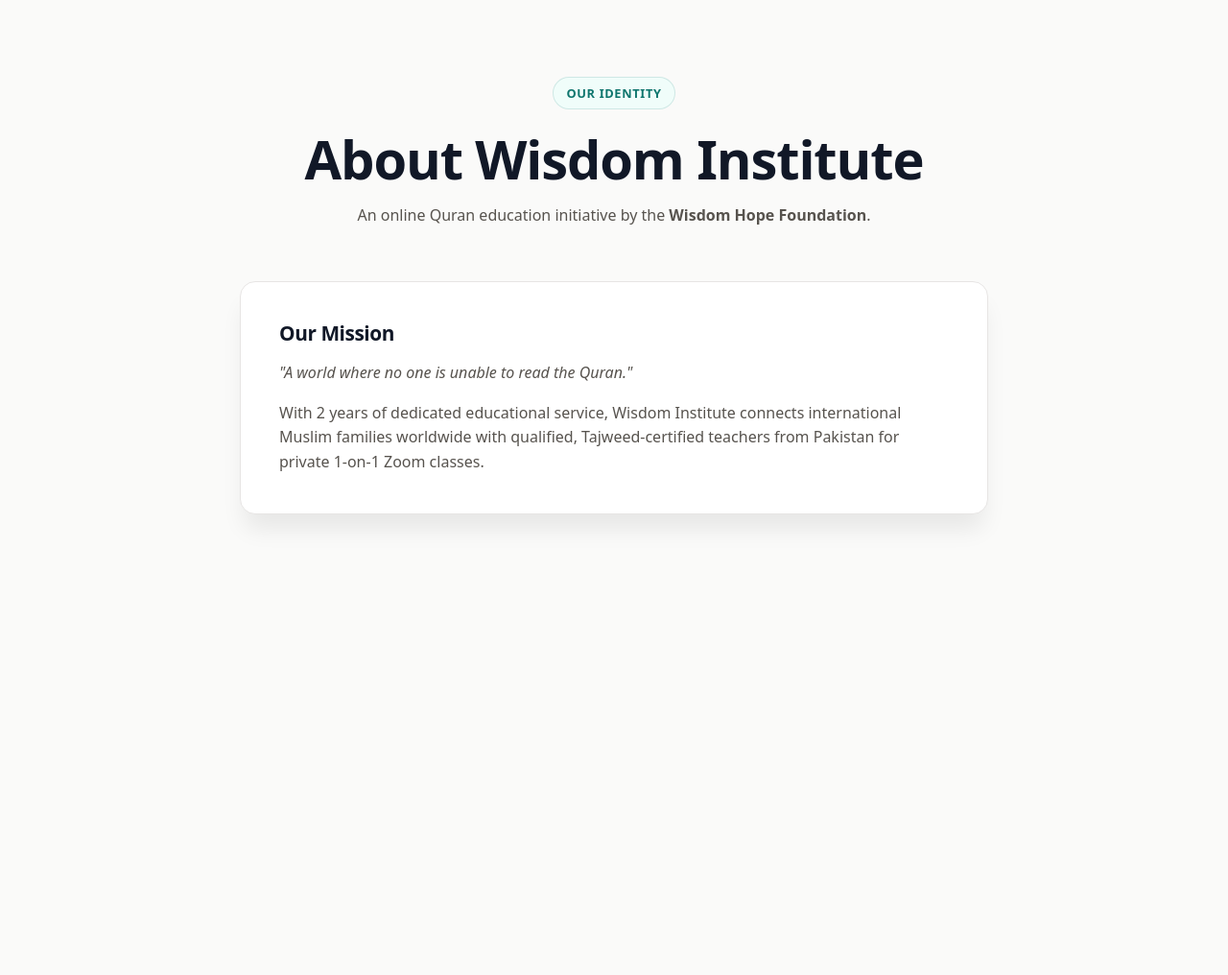
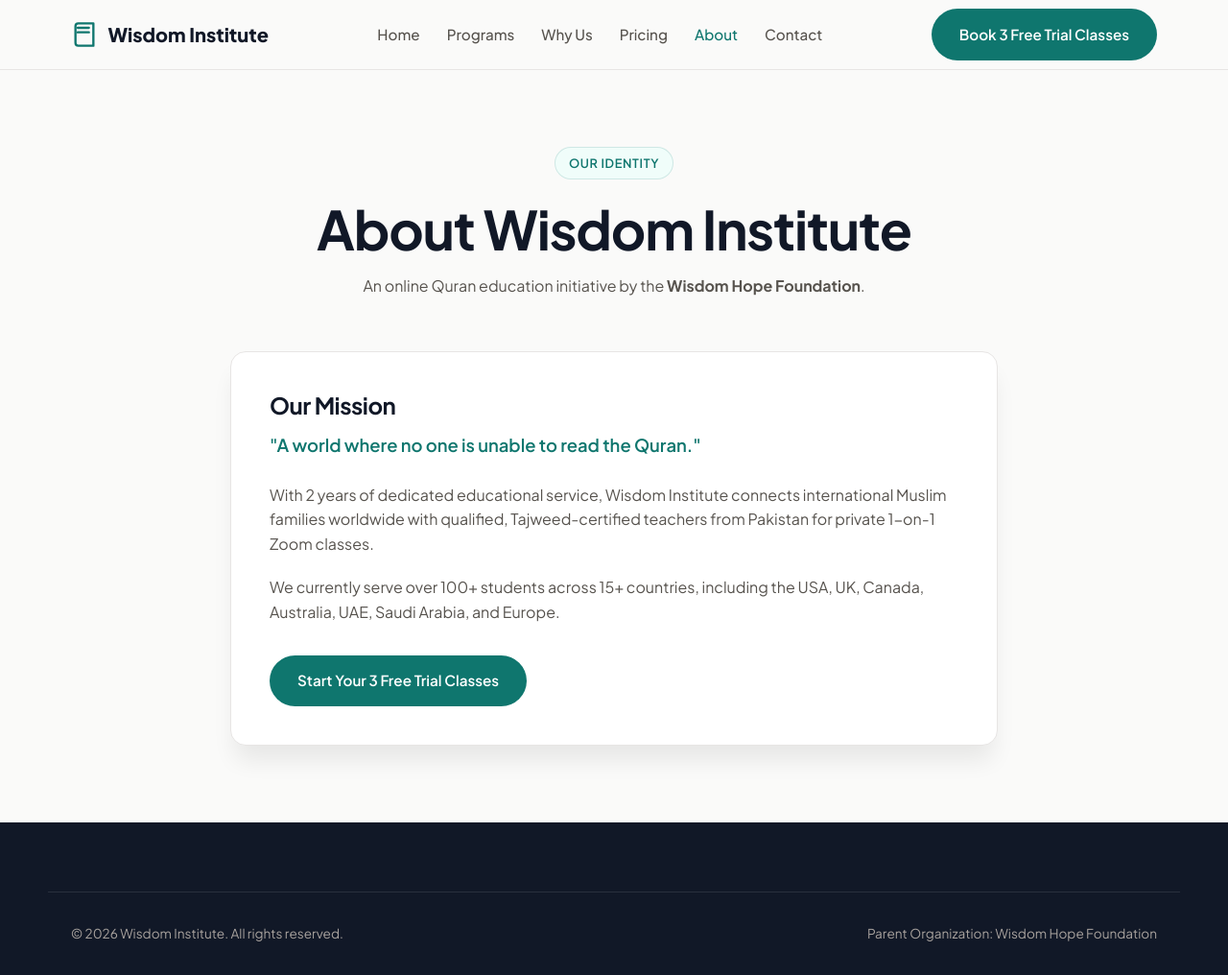
Before and after one commit to malikmubeens99/wisdominstitute, a plain HTML site: page about.html in a window 1280 px wide. Shown: the whole page at 96% size. Before the commit the page ends 800 px from the top, so only its background shows below. Drawn offline with Linux system fonts and the light colour scheme; files that its build step writes are made by us from their sources.

Commit message:
Update about.html

```diff
--- a/about.html
+++ b/about.html
@@ -2,22 +2,69 @@
 <html lang="en">
 <head>
   <meta charset="UTF-8">
+  <meta name="viewport" content="width=device-width, initial-scale=1.0">
   <title>About Us | Wisdom Institute</title>
   <meta name="description" content="Learn about Wisdom Institute, an online Quran initiative by the Wisdom Hope Foundation.">
-  <link rel="stylesheet" href="css/style.css">
+  <link rel="stylesheet" href="./style.css">
+  <link rel="preconnect" href="https://fonts.googleapis.com">
+  <link rel="preconnect" href="https://fonts.gstatic.com" crossorigin>
+  <link href="https://fonts.googleapis.com/css2?family=Plus+Jakarta+Sans:wght@400;500;600;700;800&display=swap" rel="stylesheet">
 </head>
 <body>
-  <div class="container section">
-    <div class="section-header">
-      <div class="badge">Our Identity</div>
-      <h1>About Wisdom Institute</h1>
-      <p>An online Quran education initiative by the <strong>Wisdom Hope Foundation</strong>.</p>
+
+  <header class="site-header">
+    <div class="container nav-container">
+      <a href="index.html" class="brand-logo">
+        <svg width="28" height="28" viewBox="0 0 24 24" fill="none" stroke="currentColor" stroke-width="2" stroke-linecap="round" stroke-linejoin="round"><path d="M4 19.5v-15A2.5 2.5 0 0 1 6.5 2H20v20H6.5a2.5 2.5 0 0 1-2.5-2.5Z"/><path d="M6 6h10"/><path d="M6 10h10"/></svg>
+        <span>Wisdom Institute</span>
+      </a>
+      <nav>
+        <ul class="nav-links">
+          <li><a href="index.html" class="nav-link">Home</a></li>
+          <li><a href="programs.html" class="nav-link">Programs</a></li>
+          <li><a href="why-us.html" class="nav-link">Why Us</a></li>
+          <li><a href="pricing.html" class="nav-link">Pricing</a></li>
+          <li><a href="about.html" class="nav-link active">About</a></li>
+          <li><a href="contact.html" class="nav-link">Contact</a></li>
+        </ul>
+      </nav>
+      <div class="nav-actions">
+        <a href="free-trial.html" class="btn btn-primary">Book 3 Free Trial Classes</a>
+      </div>
     </div>
-    <div class="booking-card">
-      <h3>Our Mission</h3>
-      <p style="margin: 1rem 0;"><em>"A world where no one is unable to read the Quran."</em></p>
-      <p>With 2 years of dedicated educational service, Wisdom Institute connects international Muslim families worldwide with qualified, Tajweed-certified teachers from Pakistan for private 1-on-1 Zoom classes.</p>
+  </header>
+
+  <main class="section">
+    <div class="container">
+      <div class="section-header">
+        <div class="badge">Our Identity</div>
+        <h1>About Wisdom Institute</h1>
+        <p>An online Quran education initiative by the <strong>Wisdom Hope Foundation</strong>.</p>
+      </div>
+
+      <div class="booking-card" style="max-width: 800px;">
+        <h2 style="font-size: 1.5rem; margin-bottom: 0.75rem;">Our Mission</h2>
+        <p style="font-size: 1.15rem; color: var(--color-accent); font-weight: 600; margin-bottom: 1.5rem;">
+          "A world where no one is unable to read the Quran."
+        </p>
+        <p style="margin-bottom: 1.25rem;">
+          With 2 years of dedicated educational service, Wisdom Institute connects international Muslim families worldwide with qualified, Tajweed-certified teachers from Pakistan for private 1-on-1 Zoom classes.
+        </p>
+        <p style="margin-bottom: 2rem;">
+          We currently serve over 100+ students across 15+ countries, including the USA, UK, Canada, Australia, UAE, Saudi Arabia, and Europe.
+        </p>
+        <a href="free-trial.html" class="btn btn-primary">Start Your 3 Free Trial Classes</a>
+      </div>
     </div>
-  </div>
+  </main>
+
+  <footer class="site-footer">
+    <div class="container footer-bottom">
+      <div>&copy; 2026 Wisdom Institute. All rights reserved.</div>
+      <div>Parent Organization: Wisdom Hope Foundation</div>
+    </div>
+  </footer>
+
+  <script src="js/main.js"></script>
 </body>
 </html>
```
